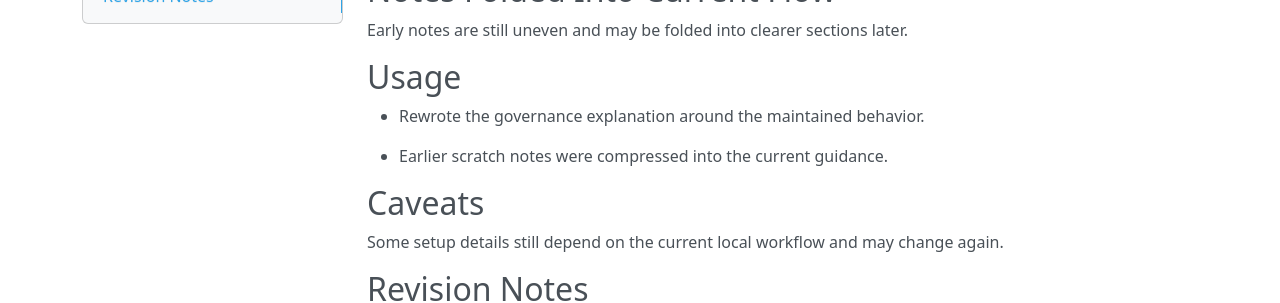
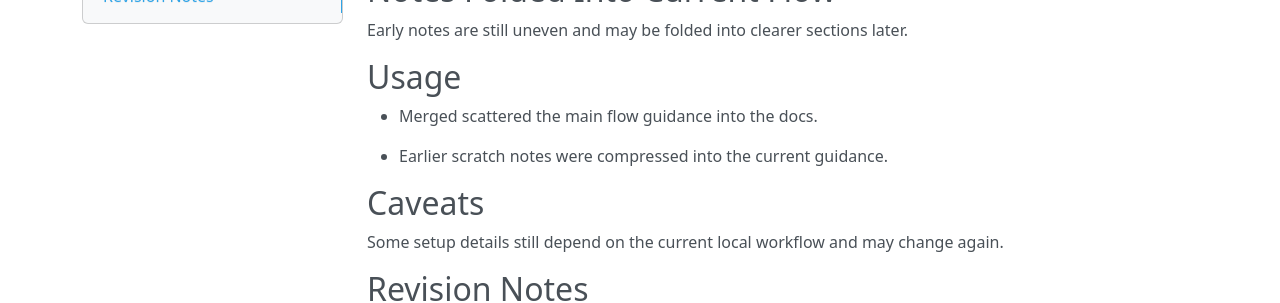
Before and after one commit to sebastianspicker/rae, an MkDocs documentation site: the page built from docs/README.md, in a window 1280 px wide. Shown: the part 336-639 px from the top of the page. Built offline with MkDocs 1.6.1, drawn with Linux system fonts in a browser that asks for light colours; nearby versions of some CDN libraries.

```diff
--- a/docs/README.md
+++ b/docs/README.md
@@ -11,7 +11,7 @@ This page keeps the current readme guidance concise after earlier rough notes.
 Early notes are still uneven and may be folded into clearer sections later.
 
 ## Usage
-- Rewrote the governance explanation around the maintained behavior.
+- Merged scattered the main flow guidance into the docs.
 
 - Earlier scratch notes were compressed into the current guidance.
 
```
Also changed, not shown: docs/INDEX.md (+1 -1 lines), docs/refresh-examples-around.md (added, +11 -0 lines), 1 other file.
